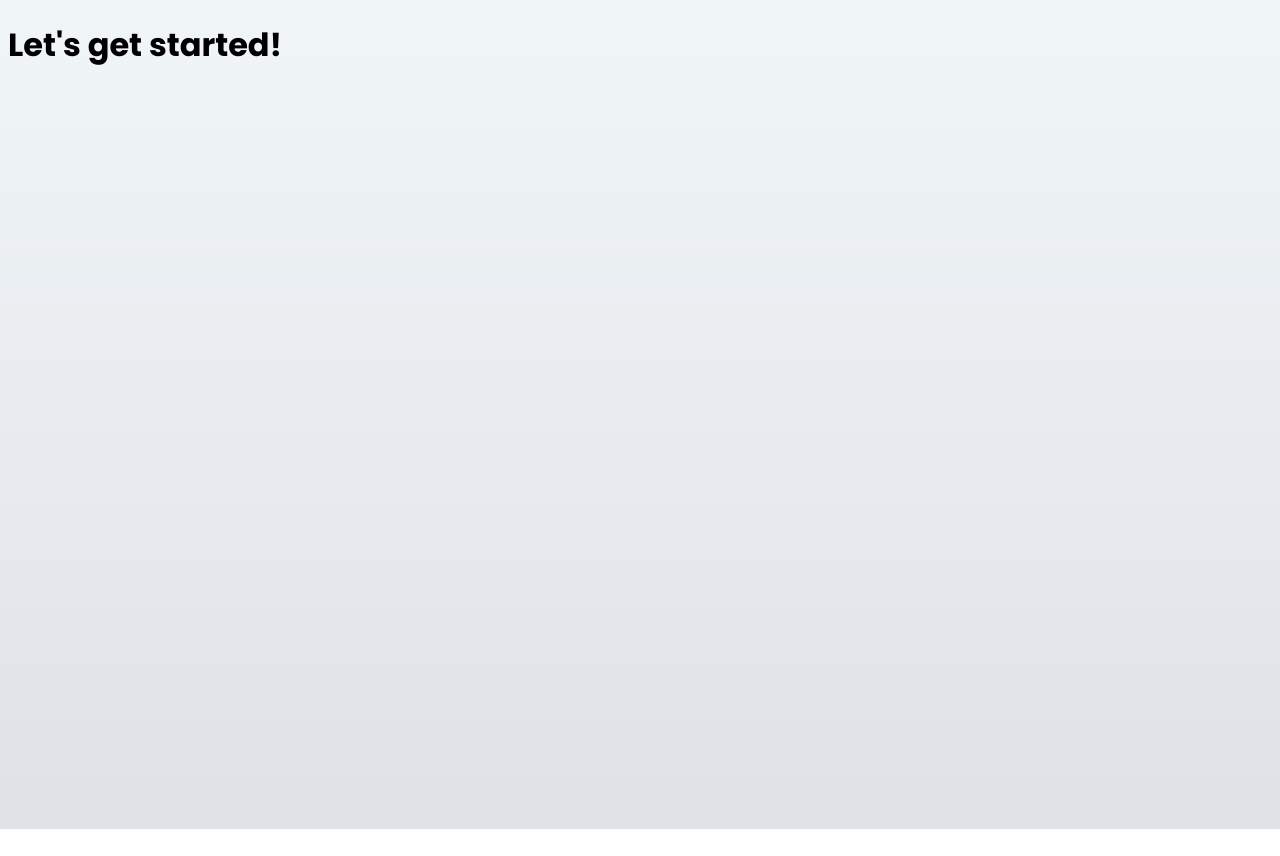
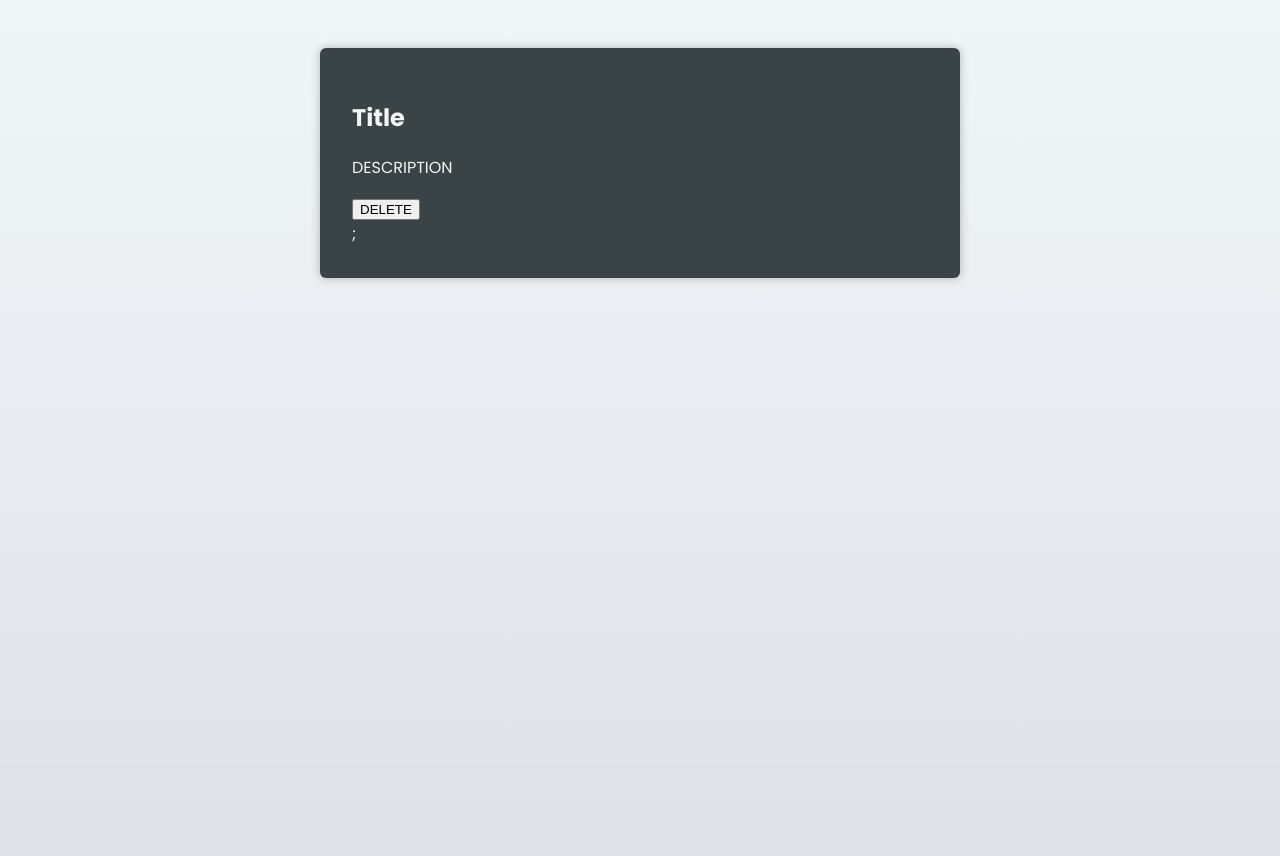
Before and after one commit to EzzEldienMohsen/React-TS, a React (Vite) app: page / in a window 1280 px wide. Before the commit the page ends 829 px from the top, so only its background shows below. Built offline with nearby package versions, Linux system fonts and the light colour scheme; the HTML template or start-up script is replaced by a standard one.

Commit message:
inital structure

```diff
--- a/src/App.tsx
+++ b/src/App.tsx
@@ -1,3 +1,9 @@
+import CourseGoal from './components/CourseGoal';
+
 export default function App() {
-  return <h1>Let's get started!</h1>;
+  return (
+    <main>
+      <CourseGoal />;
+    </main>
+  );
 }
--- /dev/null
+++ b/src/components/CourseGoal.tsx
@@ -0,0 +1,13 @@
+const CourseGoal = (props) => {
+  return (
+    <article>
+      <div>
+        <h1>Title</h1>
+        <p>DESCRIPTION</p>
+      </div>
+      <button>DELETE</button>
+    </article>
+  );
+};
+
+export default CourseGoal;
```
